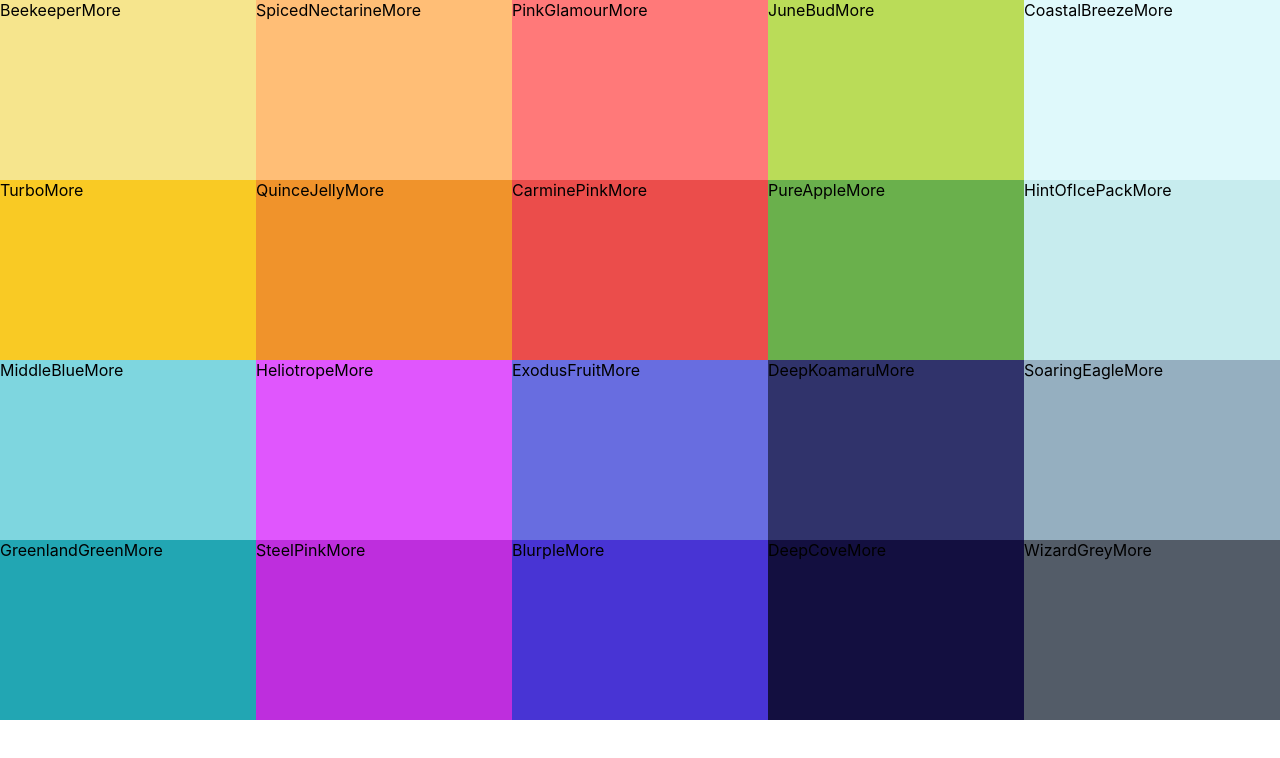
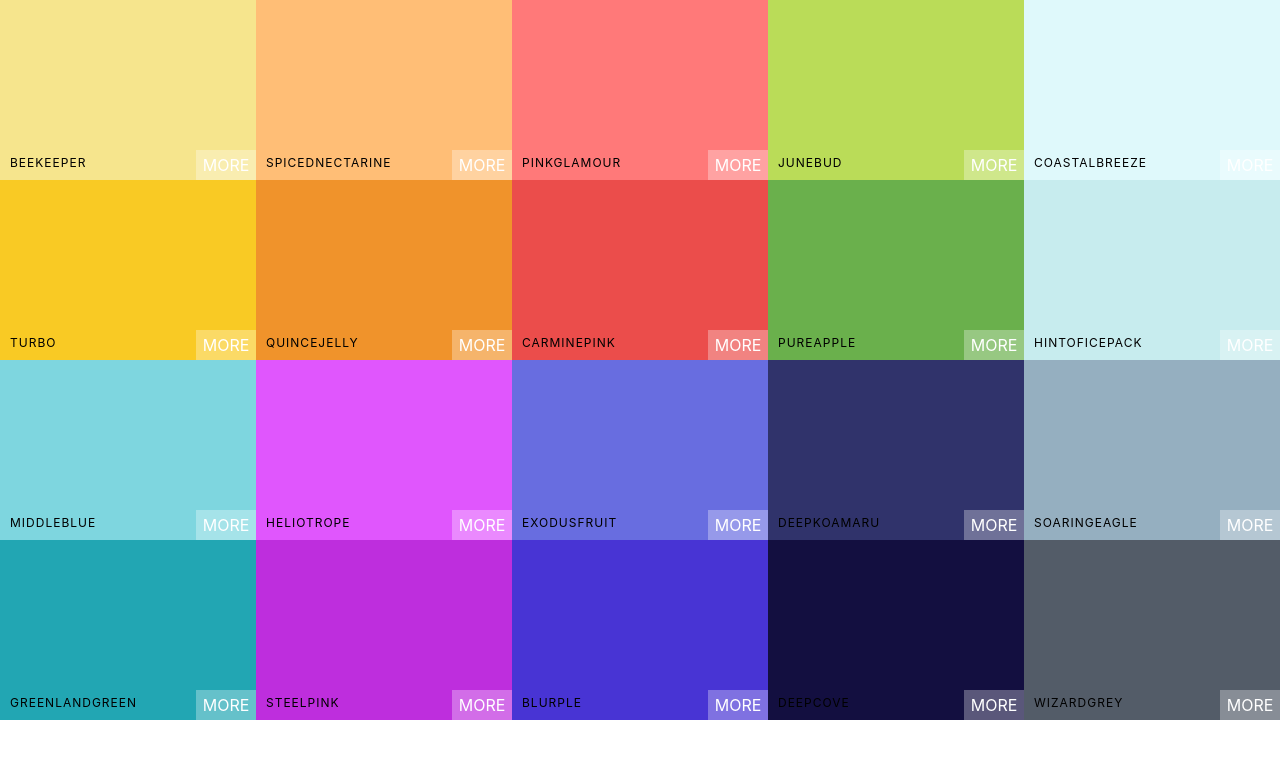
Before and after one commit to RockDrigo78/React_color_app, a React (Create React App) app: page / in a window 1280 px wide. Shown: the top 758 px of the page. Built offline with nearby package versions, Linux system fonts and the light colour scheme.

Commit message:
Style ColorBox

```diff
--- a/src/ColorBox.css
+++ b/src/ColorBox.css
@@ -5,4 +5,57 @@
     display: inline-block;
     position: relative;
     cursor: pointer;
+    margin-bottom: -4px;
 }
+
+.copy-button {
+    position: absolute;
+    width: 100px;
+    height: 30px;
+    display: inline-block;
+    top: 50%;
+    left: 50%;
+    margin-left: -50px;
+    margin-top: -15px;
+    text-align: center;
+    outline: none;
+    background: rgba(255,255,255,0.3);
+    font-size: 1rem;
+    line-height: 30px;
+    color: white;
+    text-transform: uppercase;
+    border: none;
+    opacity: 0;
+    transition: 0.3s ease;
+}
+
+.ColorBox:hover .copy-button{
+    opacity: 1;
+    transition: 0.3s ease;
+}
+
+.box-content {
+    position: absolute;
+    width: 100%;
+    left: 0px;
+    bottom: 0px;
+    padding: 10px;
+    color: black;
+    letter-spacing: 1px;
+    text-transform: uppercase;
+    font-size: 12px;
+}
+
+.see-more {
+    background: rgba(255,255,255,0.3);
+    position: absolute;
+    border: none;
+    right: 0;
+    bottom: 0;
+    color: white;
+    width: 60px;
+    height: 30px;
+    text-align: center;
+    line-height: 30px;
+    text-transform: uppercase;
+}
--- a/src/ColorBox.js
+++ b/src/ColorBox.js
@@ -3,12 +3,18 @@
 
 class ColorBox extends Component {
     render() {
+        const {name, background} = this.props;
         return (
             <div
-            style={{ background: this.props.background }}
+            style={{ background: background }}
             className="ColorBox">
-                <span>{this.props.name}</span>
-                <span>More</span>
+                <div className="copy-container">
+                    <div className="box-content">
+                        <span>{name}</span>
+                    </div>
+                    <button className="copy-button">Copy</button>
+                </div>
+                <span className="see-more">More</span>
             </div>
         );
     }
```
